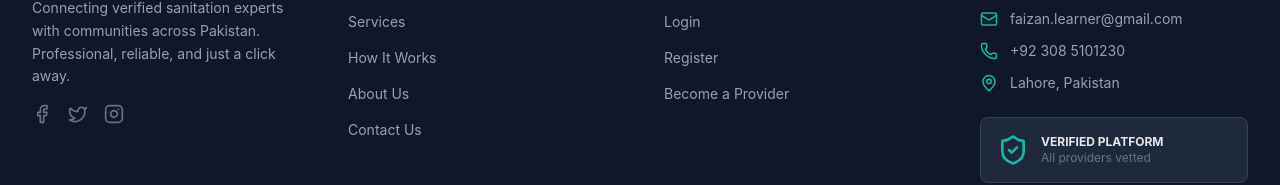
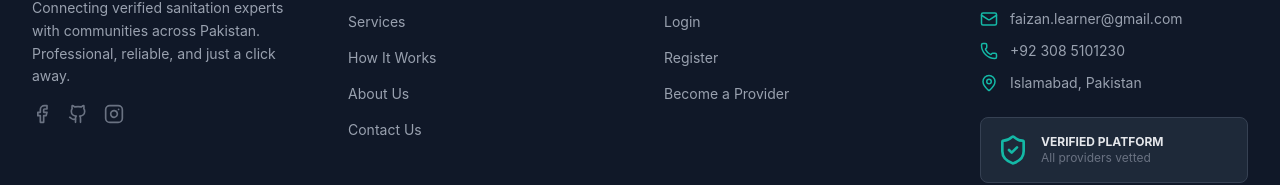
Before and after one commit to KhaanFaizan/Safai_PAK, a React app in the folder frontend/: page / in a window 1280 px wide. Shown: the part 1434-1619 px from the top of the page. Built offline with nearby package versions, Linux system fonts and the light colour scheme; the HTML template or start-up script is replaced by a standard one.

Commit message:
Registration Page Fixes

```diff
--- a/frontend/src/components/layouts/Footer.tsx
+++ b/frontend/src/components/layouts/Footer.tsx
@@ -2,7 +2,7 @@ import { Link } from 'react-router-dom';
 
 import { useContext } from 'react';
 import { AuthContext } from '../../context/AuthContext';
-import { Facebook, Twitter, Instagram, Mail, Phone, MapPin, ShieldCheck } from 'lucide-react';
+import { Facebook, Github, Instagram, Mail, Phone, MapPin, ShieldCheck } from 'lucide-react';
 
 const Footer = () => {
 
@@ -21,9 +21,9 @@ const Footer = () => {
                             Connecting verified sanitation experts with communities across Pakistan. Professional, reliable, and just a click away.
                         </p>
                         <div className="flex items-center gap-4 text-gray-500">
-                            <a href="#" className="hover:text-primary-400 transition-colors"><Facebook size={20} /></a>
-                            <a href="#" className="hover:text-primary-400 transition-colors"><Twitter size={20} /></a>
-                            <a href="#" className="hover:text-primary-400 transition-colors"><Instagram size={20} /></a>
+                            <a href="https://github.com/KhaanFaizan" target="_blank" rel="noopener noreferrer" className="hover:text-primary-400 transition-colors"><Facebook size={20} /></a>
+                            <a href="https://github.com/KhaanFaizan" target="_blank" rel="noopener noreferrer" className="hover:text-primary-400 transition-colors"><Github size={20} /></a>
+                            <a href="https://github.com/KhaanFaizan" target="_blank" rel="noopener noreferrer" className="hover:text-primary-400 transition-colors"><Instagram size={20} /></a>
                         </div>
                     </div>
 
@@ -73,7 +73,7 @@ const Footer = () => {
                             </li>
                             <li className="flex items-center gap-3 text-gray-400 text-sm">
                                 <MapPin size={18} className="text-primary-500" />
-                                <span>Lahore, Pakistan</span>
+                                <span>Islamabad, Pakistan</span>
                             </li>
                         </ul>
                         <div className="bg-gray-800 border border-gray-700 p-4 rounded-lg flex items-center gap-3">
--- a/frontend/src/pages/RegisterPage.tsx
+++ b/frontend/src/pages/RegisterPage.tsx
@@ -63,7 +63,7 @@ const RegisterPage = () => {
 
     return (
         <div className="min-h-screen flex items-center justify-center bg-gray-900 px-4 py-12">
-            <div className="w-full max-w-2xl bg-gray-800 rounded-2xl p-8 border border-gray-700 shadow-xl">
+            <div className="w-full max-w-2xl bg-gray-800 rounded-2xl p-8 border border-gray-700 shadow-xl opacity-0 animate-fade-in-up">
                 <div className="text-center mb-8">
                     <h2 className="text-3xl font-bold text-white mb-2">Register</h2>
                     <p className="text-gray-400">Join us today! Create your account.</p>
```
